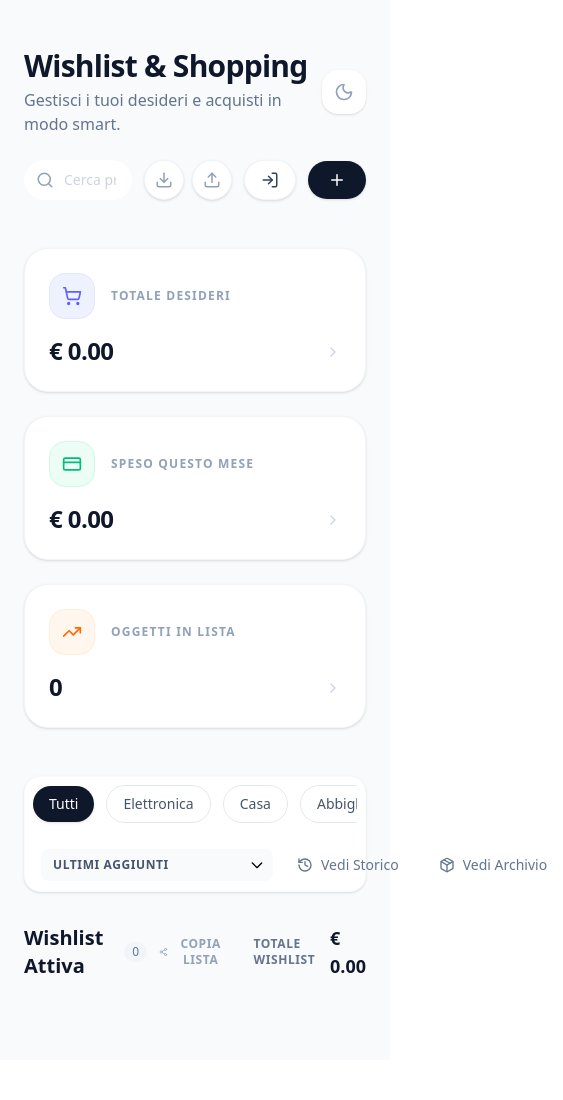
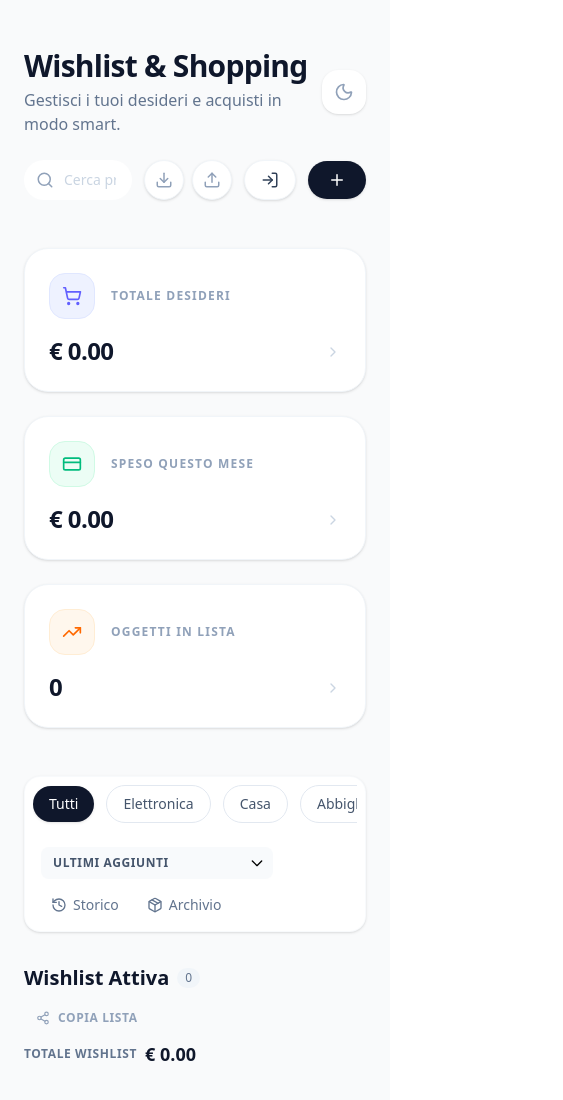
Before and after one commit to TheRealSirius/Laterbase, a React (Vite) app: page / in a window 390 px wide. Shown: the top 1100 px of the page, 563 px wide, since content can reach past the window. Before the commit the page ends 1060 px from the top, so only its background shows below. Built offline with nearby package versions, Linux system fonts and the light colour scheme.

Commit message:
fix: mobile layout - flex-wrap toolbar, responsive buttons, header wrapping

```diff
--- a/src/App.jsx
+++ b/src/App.jsx
@@ -756,7 +756,7 @@ const App = () => {
               isDarkMode={isDarkMode}
             />
 
-            <div className="flex items-center gap-2 px-2">
+            <div className="flex flex-wrap items-center gap-2 px-2">
               {!isPublicView && (
                 <>
                   <select
@@ -778,34 +778,36 @@ const App = () => {
 
                   <button
                     onClick={() => setShowHistory(!showHistory)}
-                    className={`flex items-center gap-2 px-4 py-2 rounded-lg text-sm font-medium transition-colors ${showHistory
+                    className={`flex items-center gap-1.5 sm:gap-2 px-2.5 sm:px-4 py-2 rounded-lg text-sm font-medium transition-colors ${showHistory
                       ? (isDarkMode ? 'bg-zinc-100 text-zinc-950 shadow-sm' : 'bg-slate-900 text-white shadow-sm')
                       : (isDarkMode ? 'text-zinc-400 hover:bg-zinc-800' : 'text-slate-500 hover:bg-slate-100')
-                      } whitespace-nowrap`}
+                      }`}
                   >
                     <History size={16} />
-                    {showHistory ? 'Esci dallo Storico' : 'Vedi Storico'}
+                    <span className="hidden sm:inline">{showHistory ? 'Esci dallo Storico' : 'Vedi Storico'}</span>
+                    <span className="sm:hidden">{showHistory ? 'Esci' : 'Storico'}</span>
                   </button>
 
                   <button
                     onClick={() => setShowArchive(true)}
-                    className={`flex items-center gap-2 px-4 py-2 rounded-lg text-sm font-medium transition-colors ${showArchive
+                    className={`flex items-center gap-1.5 sm:gap-2 px-2.5 sm:px-4 py-2 rounded-lg text-sm font-medium transition-colors ${showArchive
                       ? (isDarkMode ? 'bg-zinc-100 text-zinc-950 shadow-sm' : 'bg-slate-900 text-white shadow-sm')
                       : (isDarkMode ? 'text-zinc-400 hover:bg-zinc-800' : 'text-slate-500 hover:bg-slate-100')
-                      } whitespace-nowrap`}
+                      }`}
                   >
                     <Package size={16} />
-                    Vedi Archivio
+                    <span className="hidden sm:inline">Vedi Archivio</span>
+                    <span className="sm:hidden">Archivio</span>
                   </button>
                 </>
               )}
             </div>
           </div>
 
-          <div className="flex items-center justify-between">
+          <div className="flex flex-col sm:flex-row sm:items-center justify-between gap-3">
             <div className="flex items-center gap-4">
               <h2 className="text-xl font-bold group flex items-center gap-2">
-                {showHistory ? 'Storico Acquisti' : selectedCategory === 'Tutti' ? 'Wishlist Attiva' : `Categoria: ${selectedCategory}`}
+                {showHistory ? 'Storico Acquisti' : selectedCategory === 'Tutti' ? 'Wishlist Attiva' : 'Categoria: ' + selectedCategory}
                 <span className={`text-xs px-2 py-0.5 rounded-full font-medium ${isDarkMode ? 'bg-zinc-900 text-zinc-500' : 'bg-slate-100 text-slate-500'}`}>{filteredProducts.length}</span>
               </h2>
               {showHistory && (
@@ -820,7 +822,7 @@ const App = () => {
             </div>
 
             {!showHistory ? (
-              <div className="flex items-center gap-4">
+              <div className="flex flex-col sm:flex-row items-start sm:items-center gap-2 sm:gap-4">
                 {!isPublicView && (
                   <button
                     onClick={copyWishlist}
```
